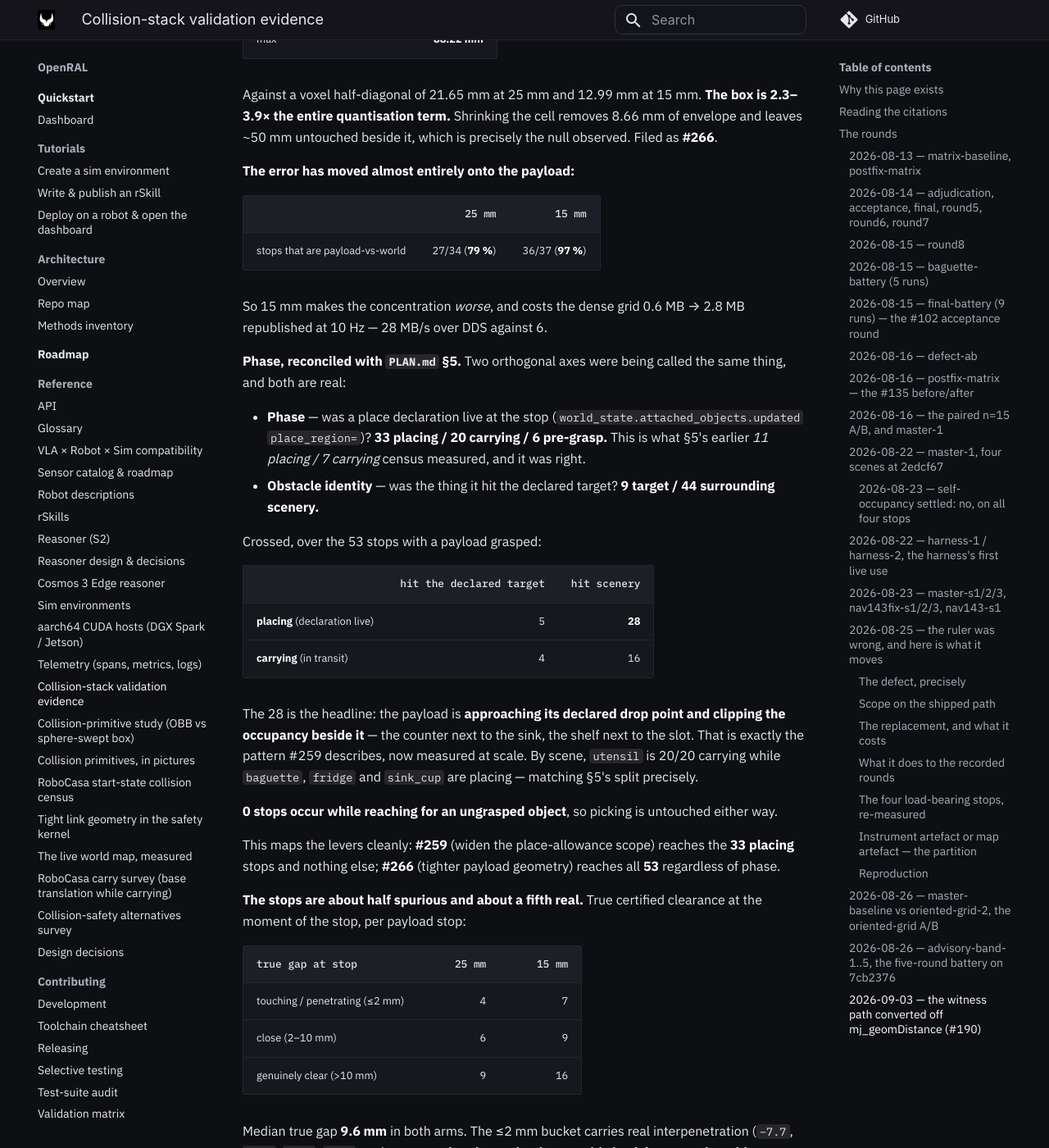
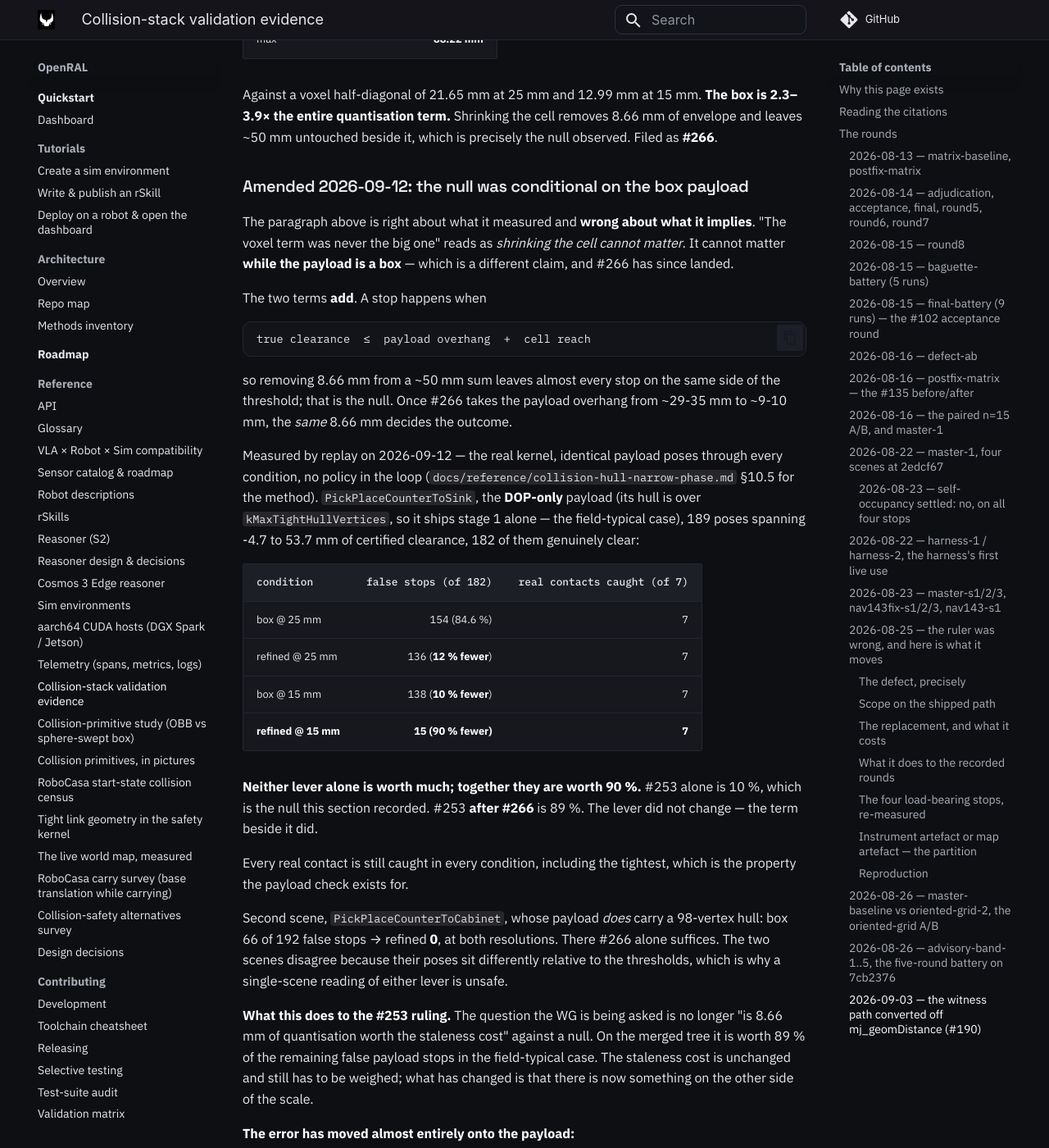
Before and after one commit to OpenRAL/openral, an MkDocs documentation site: the page built from docs/reference/collision-validation-evidence.md, in a window 1280 px wide and 1400 px high, scrolled down 77457 px. Shown: the whole window at 82% size. Built offline with MkDocs 1.6.1 and Material for MkDocs 9.7.7, drawn with Linux system fonts in a browser that asks for light colours; comment, search, counter and statistics services are not loaded.

Commit message:
docs(evidence,plan): the 15 mm null was conditional on the box payload
The branch records the 25 -> 15 mm lever as null and explains it as "the voxel
term was never the big one". That is right about what it measured and wrong
about what it implies: it reads as *shrinking the cell cannot matter*, when the
true claim is *it cannot matter while the payload is a box*.

The terms ADD. A stop needs `true clearance <= payload overhang + cell reach`,
so removing 8.66 mm from a ~50 mm sum leaves nearly every stop on the same side
of the threshold — the null. #266 has landed since, taking the payload overhang
from ~29-35 mm to ~9-10 mm, and the same 8.66 mm then decides the outcome.

Measured by replay on the real kernel, identical payload poses through every
condition, no policy in the loop. `PickPlaceCounterToSink`, the DOP-only
payload (hull over kMaxTightHullVertices, so stage 1 alone — the field-typical
case), 182 genuinely-clear poses of 189:

    box     @ 25 mm   154 false stops
    refined @ 25 mm   136   (12 % fewer)
    box     @ 15 mm   138   (10 % fewer)
    refined @ 15 mm    15   (90 % fewer)

All 7 real contacts caught in every condition, including the tightest.

Neither lever alone is worth much; together they are worth 90 %. Left
unamended, a reader of this branch would conclude 15 mm is not worth shipping,
which is the opposite of what the merged tree now supports (CLAUDE.md §1.2).

Refs #253, #266

Co-Authored-By: Claude Opus 5 (1M context) <noreply@anthropic.com>
Claude-Session: https://claude.ai/code/session_01VVrppMan2ts7WZe944fkTL
Signed-off-by: Adrian <adrianllopart@gmail.com>

```diff
--- a/docs/reference/collision-validation-evidence.md
+++ b/docs/reference/collision-validation-evidence.md
@@ -3236,6 +3236,54 @@ box is 2.3–3.9× the entire quantisation term.** Shrinking the cell removes
 8.66 mm of envelope and leaves ~50 mm untouched beside it, which is precisely
 the null observed. Filed as **#266**.
 
+### Amended 2026-09-12: the null was conditional on the box payload
+
+The paragraph above is right about what it measured and **wrong about what it
+implies**. "The voxel term was never the big one" reads as *shrinking the cell
+cannot matter*. It cannot matter **while the payload is a box** — which is a
+different claim, and #266 has since landed.
+
+The two terms **add**. A stop happens when
+
+    true clearance  ≤  payload overhang  +  cell reach
+
+so removing 8.66 mm from a ~50 mm sum leaves almost every stop on the same side
+of the threshold; that is the null. Once #266 takes the payload overhang from
+~29-35 mm to ~9-10 mm, the *same* 8.66 mm decides the outcome.
+
+Measured by replay on 2026-09-12 — the real kernel, identical payload poses
+through every condition, no policy in the loop (`docs/reference/collision-hull-narrow-phase.md`
+§10.5 for the method). `PickPlaceCounterToSink`, the **DOP-only** payload (its
+hull is over `kMaxTightHullVertices`, so it ships stage 1 alone — the
+field-typical case), 189 poses spanning -4.7 to 53.7 mm of certified clearance,
+182 of them genuinely clear:
+
+| condition | false stops (of 182) | real contacts caught (of 7) |
+| --- | ---: | ---: |
+| box @ 25 mm | 154 (84.6 %) | 7 |
+| refined @ 25 mm | 136 (**12 % fewer**) | 7 |
+| box @ 15 mm | 138 (**10 % fewer**) | 7 |
+| **refined @ 15 mm** | **15 (90 % fewer)** | **7** |
+
+**Neither lever alone is worth much; together they are worth 90 %.** #253 alone
+is 10 %, which is the null this section recorded. #253 **after #266** is 89 %.
+The lever did not change — the term beside it did.
+
+Every real contact is still caught in every condition, including the tightest,
+which is the property the payload check exists for.
+
+Second scene, `PickPlaceCounterToCabinet`, whose payload *does* carry a
+98-vertex hull: box 66 of 192 false stops → refined **0**, at both resolutions.
+There #266 alone suffices. The two scenes disagree because their poses sit
+differently relative to the thresholds, which is why a single-scene reading of
+either lever is unsafe.
+
+**What this does to the #253 ruling.** The question the WG is being asked is no
+longer "is 8.66 mm of quantisation worth the staleness cost" against a null. On
+the merged tree it is worth 89 % of the remaining false payload stops in the
+field-typical case. The staleness cost is unchanged and still has to be weighed;
+what has changed is that there is now something on the other side of the scale.
+
 **The error has moved almost entirely onto the payload:**
 
 | | 25 mm | 15 mm |
```
Also changed, not shown: PLAN.md (+17 -1 lines).
